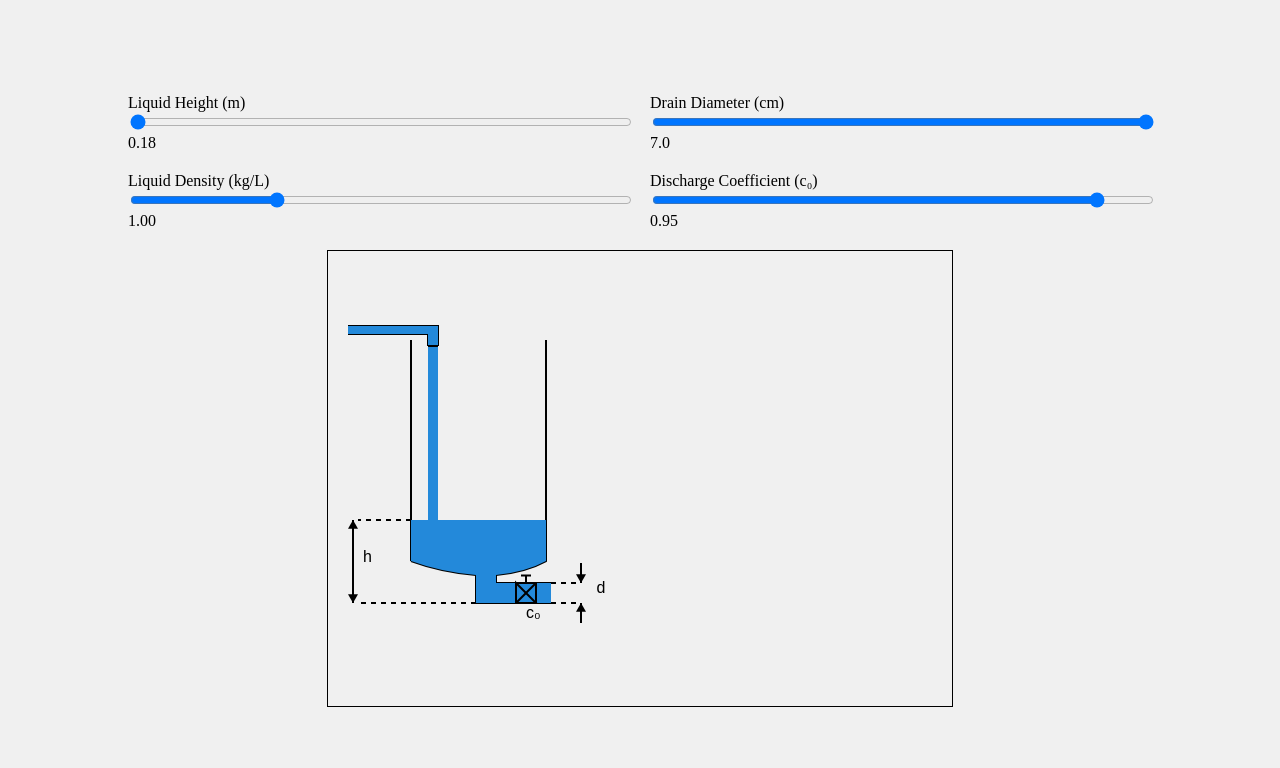
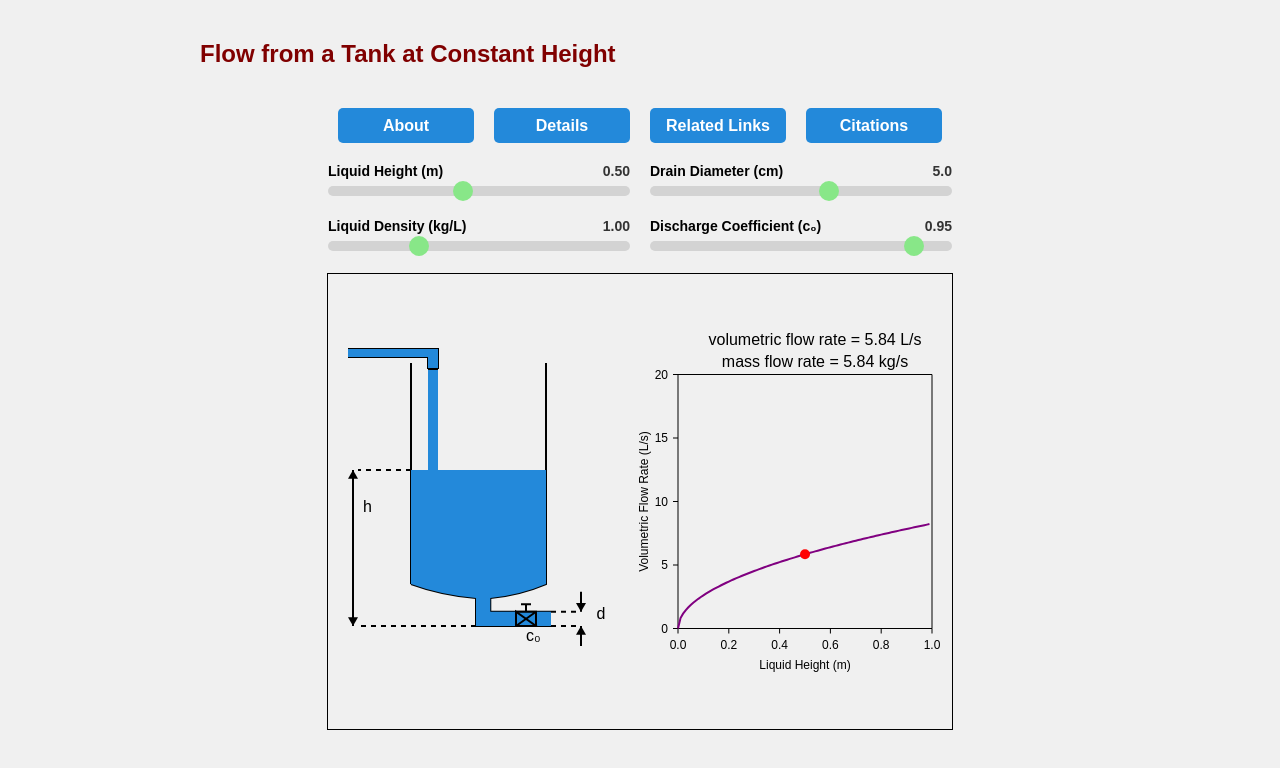
Before and after one commit to sanath265/Simulations, a plain HTML site: page index.html in a window 1280 px wide. Drawn offline with Linux system fonts and the light colour scheme.

Commit message:
Added graph and descriptions

```diff
--- a/canvas.js
+++ b/canvas.js
@@ -13,21 +13,26 @@ const canvas = document.getElementById('centeredCanvas');
 const ctx = canvas.getContext('2d');
 
 liquidHeightSlider.oninput = function() {
-    liquidHeightValue.textContent = liquidHeightSlider.value;
+    liquidHeightValue.textContent = (liquidHeightSlider.value);
     drawCanvas(); // Redraw the canvas when the value changes
+    updateGraph();
 };
 drainDiameterSlider.oninput = function() {
-    drainDiameterValue.textContent = drainDiameterSlider.value;
+    drainDiameterValue.textContent = (drainDiameterSlider.value);
     drawCanvas(); // Redraw the canvas when the value changes
+    updateGraph();
 };
 liquidDensitySlider.oninput = function() {
-    liquidDensityValue.textContent = liquidDensitySlider.value;
+    liquidDensityValue.textContent = (liquidDensitySlider.value);
     drawCanvas(); // Redraw the canvas when the value changes
+    updateGraph();
 };
 dischargeCoefficientSlider.oninput = function() {
-    dischargeCoefficientValue.textContent = dischargeCoefficientSlider.value;
+    dischargeCoefficientValue.textContent = (dischargeCoefficientSlider.value);
     drawCanvas(); // Redraw the canvas when the value changes
+    updateGraph();
 };
+
 
 function drawCanvas() {
     // Clear the entire canvas before redrawing
@@ -275,3 +280,124 @@ function drawDoubleArrowLineOutward(x1, y1, x2, y2, label = '', arrowSize = 10)
 
 drawCanvas()
 // Initial drawing on the canvas when the page loads
+const g = 9.81;
+const canvasWidth = canvas.width;
+const canvasHeight = canvas.height;
+const graphStartX = 350; // New start point for the graph
+const graphWidth = 254; // Ensure the graph box is square
+const graphMargin = (canvasHeight - graphWidth) / 2
+
+function updateGraph() {
+    // Read slider values
+    const hMax = parseFloat(liquidHeightSlider.max); // Max height of liquid
+    const h = parseFloat(liquidHeightSlider.value);  // Current liquid height
+    const d = parseFloat(drainDiameterSlider.value) / 100; // Drain diameter (convert cm to m)
+    const c0 = parseFloat(dischargeCoefficientSlider.value); // Coefficient of discharge
+    const density = parseFloat(liquidDensitySlider.value);
+
+
+    // Draw axes
+    drawAxes(hMax);
+
+    // Plot graph
+    const points = [];
+    for (let i = 0; i <= 1; i += 0.01) {
+        const Q = calculateFlowRate(i, d, c0);
+        points.push({ x: i, y: Q });
+    }
+    drawGraph(points);
+
+    // Highlight current liquid height
+    const currentQ = calculateFlowRate(h, d, c0);
+    drawCurrentPoint(h, currentQ);
+    drawText(graphStartX + (canvasWidth - graphStartX)/2, (canvasHeight - graphWidth - 60)/2, 'volumetric flow rate = ' + calculateFlowRate(h, d, c0).toFixed(2) + ' L/s');
+    drawText(graphStartX + (canvasWidth - graphStartX)/2, (canvasHeight - graphWidth - 15)/2, 'mass flow rate = ' + (calculateFlowRate(h, d, c0) * density).toFixed(2) + ' kg/s');
+}
+
+// Calculate volumetric flow rate (Q)
+function calculateFlowRate(h, d, c0) {
+    return c0 * Math.PI * Math.pow(d, 2) / 4 * Math.sqrt(2 * g * h) * 1000; // Q = c₀π(d²/4)√(2gh)
+}
+
+// Draw axes
+function drawAxes(hMax) {
+    ctx.strokeStyle = 'black';
+    ctx.lineWidth = 1;
+
+    // X-axis
+    ctx.beginPath();
+    ctx.moveTo(graphStartX, canvasHeight - graphMargin);
+    ctx.lineTo(graphStartX + graphWidth, canvasHeight - graphMargin);
+    ctx.lineTo(graphStartX + graphWidth, canvasHeight - graphMargin - graphWidth);
+    ctx.stroke();
+
+    // Y-axis
+    ctx.beginPath();
+    ctx.moveTo(graphStartX, canvasHeight - graphMargin);
+    ctx.lineTo(graphStartX, canvasHeight - graphMargin - graphWidth);
+    ctx.lineTo(graphStartX + graphWidth, canvasHeight - graphMargin - graphWidth);
+    ctx.stroke();
+
+    // Labels and ticks
+    ctx.font = '12px Arial';
+    ctx.textAlign = 'center';
+
+    // X-axis labels and ticks
+    for (let i = 0; i <= 1; i += 0.2) {
+        const x = graphStartX + (i) * graphWidth;
+        ctx.beginPath();
+        ctx.moveTo(x, canvasHeight - graphMargin);
+        ctx.lineTo(x, canvasHeight - graphMargin + 5);
+        ctx.stroke();
+        ctx.fillText(i.toFixed(1), x, canvasHeight - graphMargin + 20);
+    }
+
+    // Y-axis labels and ticks
+    ctx.textAlign = 'right';
+    for (let i = 0; i <= 20; i += 5) {
+        const y = canvasHeight - graphMargin - (i / 20) * graphWidth;
+        ctx.beginPath();
+        ctx.moveTo(graphStartX, y);
+        ctx.lineTo(graphStartX - 5, y);
+        ctx.stroke();
+        ctx.fillText(i.toFixed(0), graphStartX - 10, y + 4);
+    }
+
+    // Axis titles
+    ctx.textAlign = 'center';
+    ctx.fillText("Liquid Height (m)", graphStartX + graphWidth / 2, canvasHeight - graphMargin + 40);
+    ctx.save();
+    ctx.rotate(-Math.PI / 2);
+    ctx.fillText("Volumetric Flow Rate (L/s)", -canvasHeight / 2, graphStartX - 30);
+    ctx.restore();
+}
+
+// Draw graph
+function drawGraph(points) {
+    ctx.strokeStyle = 'purple';
+    ctx.lineWidth = 2;
+
+    ctx.beginPath();
+    points.forEach((point, index) => {
+        const x = graphStartX + (point.x) * graphWidth;
+        const y = canvasHeight - graphMargin - (point.y / 20) * graphWidth; // Scale Q for visibility
+        if (index === 0) ctx.moveTo(x, y);
+        else ctx.lineTo(x, y);
+    });
+    ctx.stroke();
+    ctx.strokeStyle = 'black';
+}
+
+// Draw current point
+function drawCurrentPoint(h, Q) {
+    const x = graphStartX + (h) * graphWidth;
+    const y = canvasHeight - graphMargin - (Q / 20) * graphWidth; // Scale Q for visibility
+
+    ctx.fillStyle = 'red';
+    ctx.beginPath();
+    ctx.arc(x, y, 5, 0, 2 * Math.PI);
+    ctx.fill();
+}
+
+// Initialize graph
+updateGraph();
--- a/index.html
+++ b/index.html
@@ -1,62 +1,60 @@
+<!-- main.html -->
 <!DOCTYPE html>
 <html lang="en">
 <head>
     <meta charset="UTF-8">
     <meta name="viewport" content="width=device-width, initial-scale=1.0">
     <title>Canvas Drawing</title>
-    <style>
-        body {
-            margin: 0;
-            display: flex;
-            flex-direction: column;
-            justify-content: center;
-            align-items: center;
-            height: 100vh;
-            background-color: #f0f0f0;
-        }
-        .slider-container {
-            display: grid;
-            grid-template-columns: repeat(2, 1fr);
-            grid-gap: 20px;
-            width: 80%;
-            margin-bottom: 20px;
-        }
-        .slider {
-            width: 100%;
-        }
-        .slider-label {
-            text-align: center;
-        }
-        canvas {
-            border: 1px solid #000;
-        }
-    </style>
+    <link rel="stylesheet" href="main.css">
 </head>
 <body>
+    <h1>Flow from a Tank at Constant Height</h1>
+
+    <!-- Buttons -->
+    <div class="button-container">
+        <button class="button" id="aboutButton">About</button>
+        <button class="button" id="detailsButton">Details</button>
+        <button class="button" id="relatedLinksButton">Related Links</button>
+        <button class="button" id="citationsButton">Citations</button>
+    </div>
+
     <div class="slider-container">
-        <div>
-            <label class="slider-label" for="liquidHeight">Liquid Height (m)</label>
-            <input class="slider" type="range" id="liquidHeight" min="0.18" max="0.90" step="0.02" value="0.18">
-            <span id="liquidHeightValue">0.18</span>
+        <div class="slider-wrapper">
+            <div class="slider-label-wrapper">
+                <label class="slider-label" for="liquidHeight">Liquid Height (m)</label>
+                <span class="slider-value" id="liquidHeightValue">0.50</span>
+            </div>
+            <input class="slider" type="range" id="liquidHeight" min="0.18" max="0.90" step="0.02" value="0.50">
         </div>
-        <div>
-            <label class="slider-label" for="drainDiameter">Drain Diameter (cm)</label>
-            <input class="slider" type="range" id="drainDiameter" min="2.0" max="7.0" step="0.1" value="7.0">
-            <span id="drainDiameterValue">7.0</span>
+        <div class="slider-wrapper">
+            <div class="slider-label-wrapper">
+                <label class="slider-label" for="drainDiameter">Drain Diameter (cm)</label>
+                <span class="slider-value" id="drainDiameterValue">5.0</span>
+            </div>
+            <input class="slider" type="range" id="drainDiameter" min="2.0" max="7.0" step="0.1" value="5.0">
         </div>
-        <div>
-            <label class="slider-label" for="liquidDensity">Liquid Density (kg/L)</label>
+        <div class="slider-wrapper">
+            <div class="slider-label-wrapper">
+                <label class="slider-label" for="liquidDensity">Liquid Density (kg/L)</label>
+                <span class="slider-value" id="liquidDensityValue">1.00</span>
+            </div>
             <input class="slider" type="range" id="liquidDensity" min="0.8" max="1.50" step="0.02" value="1.00">
-            <span id="liquidDensityValue">1.00</span>
         </div>
-        <div>
-            <label class="slider-label" for="dischargeCoefficient">Discharge Coefficient (c₀)</label>
+        <div class="slider-wrapper">
+            <div class="slider-label-wrapper">
+                <label class="slider-label" for="dischargeCoefficient">Discharge Coefficient (c₀)</label>
+                <span class="slider-value" id="dischargeCoefficientValue">0.95</span>
+            </div>
             <input class="slider" type="range" id="dischargeCoefficient" min="0.5" max="1.00" step="0.05" value="0.95">
-            <span id="dischargeCoefficientValue">0.95</span>
         </div>
     </div>
+
     <canvas id="centeredCanvas" width="624" height="455"></canvas>
 
+    <!-- Placeholder for the overlay -->
+    <div id="overlayContainer"></div>
+
     <script src="canvas.js"></script>
+    <script src="overlay.js"></script>
 </body>
 </html>
--- /dev/null
+++ b/main.css
@@ -0,0 +1,192 @@
+/* main.css */
+
+/* Existing styles */
+body {
+    margin: 0;
+    font-family: Arial, sans-serif;
+    display: flex;
+    flex-direction: column;
+    justify-content: flex-start;
+    align-items: center;
+    height: 100vh;
+    background-color: #f0f0f0;
+    overflow-x: auto;
+    overflow-y: auto;
+    width: 100%;
+}
+
+h1 {
+    align-self: flex-start;
+    color: maroon;
+    font-size: 24px;
+    font-weight: bold;
+    margin: 40px 0 40px 200px;
+    white-space: nowrap;
+}
+
+.button-container {
+    display: flex;
+    justify-content: space-around;
+    width: 80%;
+    max-width: 624px;
+    margin-bottom: 20px;
+}
+
+.button {
+    background-color: rgb(35, 137, 218);
+    color: white;
+    border: none;
+    border-radius: 5px;
+    height: 35px;
+    width: 80%;
+    font-size: 16px;
+    font-weight: bold;
+    cursor: pointer;
+    text-align: center;
+    display: flex;
+    justify-content: center;
+    align-items: center;
+    margin: 0 10px;
+}
+
+.slider-container {
+    display: grid;
+    grid-template-columns: repeat(2, 1fr);
+    grid-gap: 20px;
+    width: 100%;
+    max-width: 624px;
+    margin-bottom: 20px;
+}
+
+.slider-wrapper {
+    display: flex;
+    flex-direction: column;
+    align-items: center;
+}
+
+.slider-label-wrapper {
+    display: flex;
+    justify-content: space-between;
+    width: 100%;
+    margin-bottom: 5px;
+}
+
+.slider-label {
+    font-size: 14px;
+    font-weight: bold;
+}
+
+.slider-value {
+    font-size: 14px;
+    font-weight: bold;
+    color: #333;
+}
+
+.slider {
+    -webkit-appearance: none;
+    width: 100%;
+    height: 10px;
+    background: #d3d3d3;
+    border-radius: 5px;
+    outline: none;
+}
+
+.slider::-webkit-slider-thumb {
+    -webkit-appearance: none;
+    appearance: none;
+    width: 20px;
+    height: 20px;
+    background: #88e788;
+    border-radius: 50%;
+    cursor: pointer;
+}
+
+.slider::-moz-range-thumb {
+    width: 20px;
+    height: 20px;
+    background: #88e788;
+    border-radius: 50%;
+    cursor: pointer;
+}
+
+canvas {
+    border: 1px solid #000;
+    width: 100%;
+    max-width: 624px;
+    height: auto;
+}
+
+/* New overlay styles and animations */
+.overlay {
+    position: fixed;
+    top: 0;
+    left: 0;
+    width: 100%;
+    height: 100%;
+    background-color: rgba(0, 0, 0, 0); /* Initial alpha 0 */
+    display: flex;
+    justify-content: center;
+    align-items: center;
+    animation: fadeInBackground 0.5s forwards; /* Fade in the background */
+}
+
+.overlay-content {
+    position: relative;
+    width: 80%;
+    max-width: 600px;
+    background-color: white;
+    padding: 20px;
+    border-radius: 10px;
+    box-shadow: 0 4px 8px rgba(0, 0, 0, 0.2);
+    opacity: 0; /* Initially hidden */
+    transform: translateY(-100%); /* Start from above */
+    animation: slideInFromTop 0.3s ease-out forwards 0.2s; /* Slide in after background */
+}
+
+/* Animation for background fade-in */
+@keyframes fadeInBackground {
+    0% {
+        background-color: rgba(0, 0, 0, 0); /* Alpha 0 */
+    }
+    100% {
+        background-color: rgba(0, 0, 0, 0.7); /* Final alpha 0.7 */
+    }
+}
+
+/* Animation for white text screen sliding in from the top */
+@keyframes slideInFromTop {
+    0% {
+        transform: translateY(-100%); /* Start from above */
+        opacity: 0; /* Hidden initially */
+    }
+    100% {
+        transform: translateY(0); /* Slide to normal position */
+        opacity: 1; /* Visible */
+    }
+}
+
+/* Close button styling */
+.close-btn {
+    position: absolute;
+    top: 10px;
+    right: 10px;
+    font-size: 24px;
+    color: #333;
+    cursor: pointer;
+    padding: 5px;
+}
+
+.about-content {
+    background-color: white;
+    padding: 30px;
+    width: calc(100% - 300px); /* 150px margin on each side */
+    max-width: 800px;
+    border-radius: 10px;
+    position: relative;
+    animation: moveInContent 0.5s ease-out;
+}
+
+.separator {
+    border: 1px solid #ccc;
+    margin: 15px 0;
+}
--- /dev/null
+++ b/overlay.js
@@ -0,0 +1,49 @@
+document.getElementById('aboutButton').addEventListener('click', function() {
+    // Dynamically load the overlay content
+    fetch('view/about.html')
+        .then(response => response.text())
+        .then(html => {
+            document.getElementById('overlayContainer').innerHTML = html;
+            document.getElementById('aboutOverlay').style.display = 'flex'; // Show overlay
+            // You can apply animation or styling for the transition here
+        });
+});
+
+document.getElementById('detailsButton').addEventListener('click', function() {
+    // Dynamically load the overlay content
+    fetch('view/details.html')
+        .then(response => response.text())
+        .then(html => {
+            document.getElementById('overlayContainer').innerHTML = html;
+            document.getElementById('aboutOverlay').style.display = 'flex'; // Show overlay
+            // You can apply animation or styling for the transition here
+        });
+});
+
+document.getElementById('relatedLinksButton').addEventListener('click', function() {
+    // Dynamically load the overlay content
+    fetch('view/relatedLinks.html')
+        .then(response => response.text())
+        .then(html => {
+            document.getElementById('overlayContainer').innerHTML = html;
+            document.getElementById('aboutOverlay').style.display = 'flex'; // Show overlay
+            // You can apply animation or styling for the transition here
+        });
+});
+
+document.getElementById('citationsButton').addEventListener('click', function() {
+    // Dynamically load the overlay content
+    fetch('view/citations.html')
+        .then(response => response.text())
+        .then(html => {
+            document.getElementById('overlayContainer').innerHTML = html;
+            document.getElementById('aboutOverlay').style.display = 'flex'; // Show overlay
+            // You can apply animation or styling for the transition here
+        });
+});
+
+document.getElementById('overlayContainer').addEventListener('click', function(event) {
+    if (event.target.id === 'closeAbout') {
+        document.getElementById('aboutOverlay').style.display = 'none'; // Close overlay
+    }
+});
```
Also changed, not shown: view/about.html (added, +11 -0 lines), view/citations.html (added, +11 -0 lines), view/details.html (added, +20 -0 lines), view/relatedLinks.html (added, +15 -0 lines).
